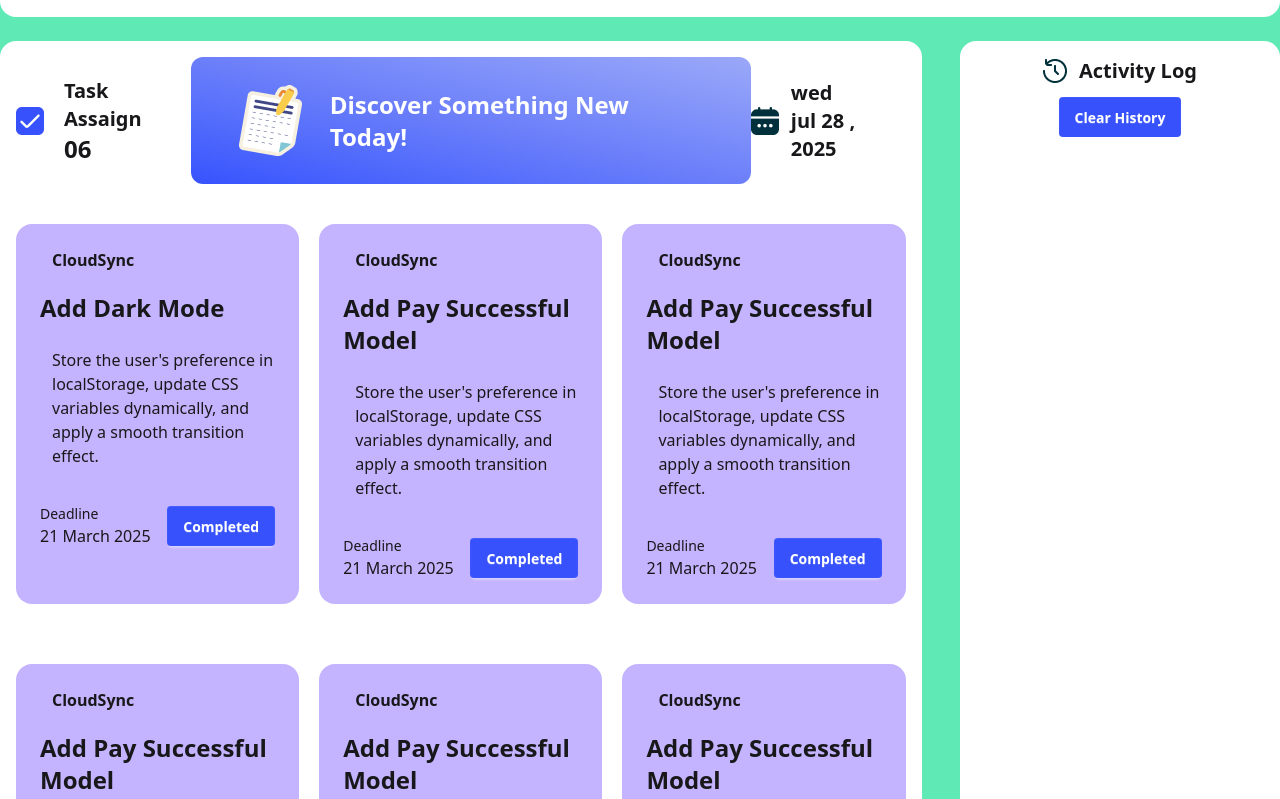
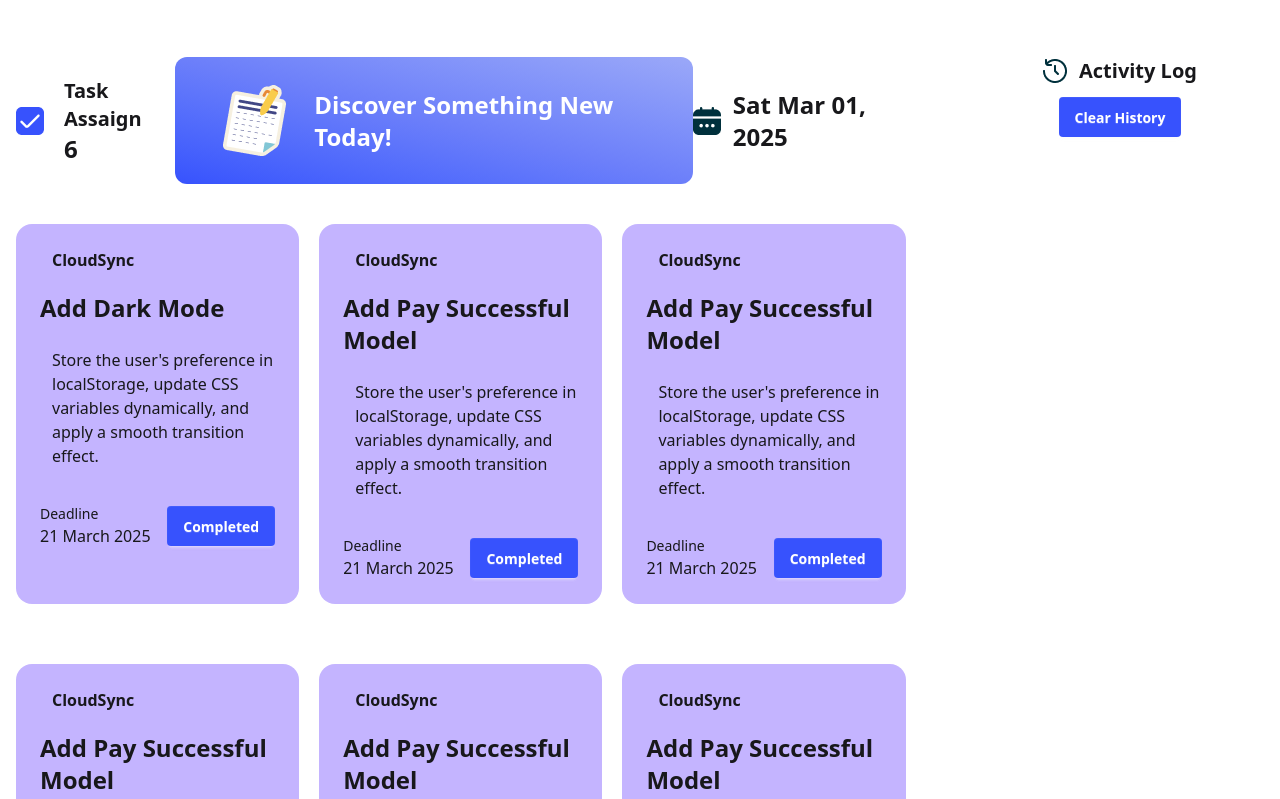
Before and after one commit to hasan6t7/new-task, a plain HTML site: page index.html in a window 1280 px wide. Shown: the part 95-894 px from the top of the page. Drawn offline with nearby package versions, Linux system fonts and the light colour scheme.

Commit message:
some changes

```diff
--- a/index.html
+++ b/index.html
@@ -11,7 +11,7 @@
     />
     <script src="https://cdn.jsdelivr.net/npm/@tailwindcss/browser@4"></script>
   </head>
-  <body id="body" class="bg-emerald-300">
+  <body id="body" class="">
     <!-- header section  -->
     <header class="max-w-screen-2xl mx-auto pt-3">
       <nav class="px-3 py-6 flex items-center justify-between bg-white rounded-2xl">
@@ -48,7 +48,7 @@
                     <img src="./assets/checkbox.png" alt="">
                     <div>
                         <p class="font-semibold text-xl">Task Assaign</p>
-                        <p id="assaign-left" class="font-bold text-2xl">06</p>
+                        <p id="assaign-left" class="font-bold text-2xl">6</p>
                     </div>
                 </div>
 
@@ -61,7 +61,7 @@
                 <!-- 3rd  -->
                 <div class="flex items-center gap-3">
                     <img src="./assets/calender.png" alt="">
-                    <p id="day-date" class="text-xl font-semibold">wed <br> jul 28 , 2025</p>
+                    <p id="day-date" class="text-2xl font-semibold"></p>
                 </div>
 
             </div>
--- a/js/dateTime.js
+++ b/js/dateTime.js
@@ -1,3 +1,33 @@
+function updateDate() {
+  let today = new Date();
+  let daysOfWeek = ["Sun", "Mon", "Tue", "Wed", "Thu", "Fri", "Sat"];
+  let monthsOfYear = [
+    "Jan",
+    "Feb",
+    "Mar",
+    "Apr",
+    "May",
+    "Jun",
+    "Jul",
+    "Aug",
+    "Sep",
+    "Oct",
+    "Nov",
+    "Dec",
+  ];
+
+  let weekday = daysOfWeek[today.getDay()];
+  let month = monthsOfYear[today.getMonth()];
+  let day = today.getDate();
+  let year = today.getFullYear();
+  let formattedDate =
+    weekday + " " + month + " " + (day < 10 ? "0" + day : day) + ", " + year;
+
+document.getElementById("day-date").innerText = formattedDate;
+
+}
+updateDate();
+
 const now = new Date();
 let hours = now.getHours();
 const minutes = String(now.getMinutes()).padStart(2, "0");
```
Also changed, not shown: blog.html (+2 -2 lines).
